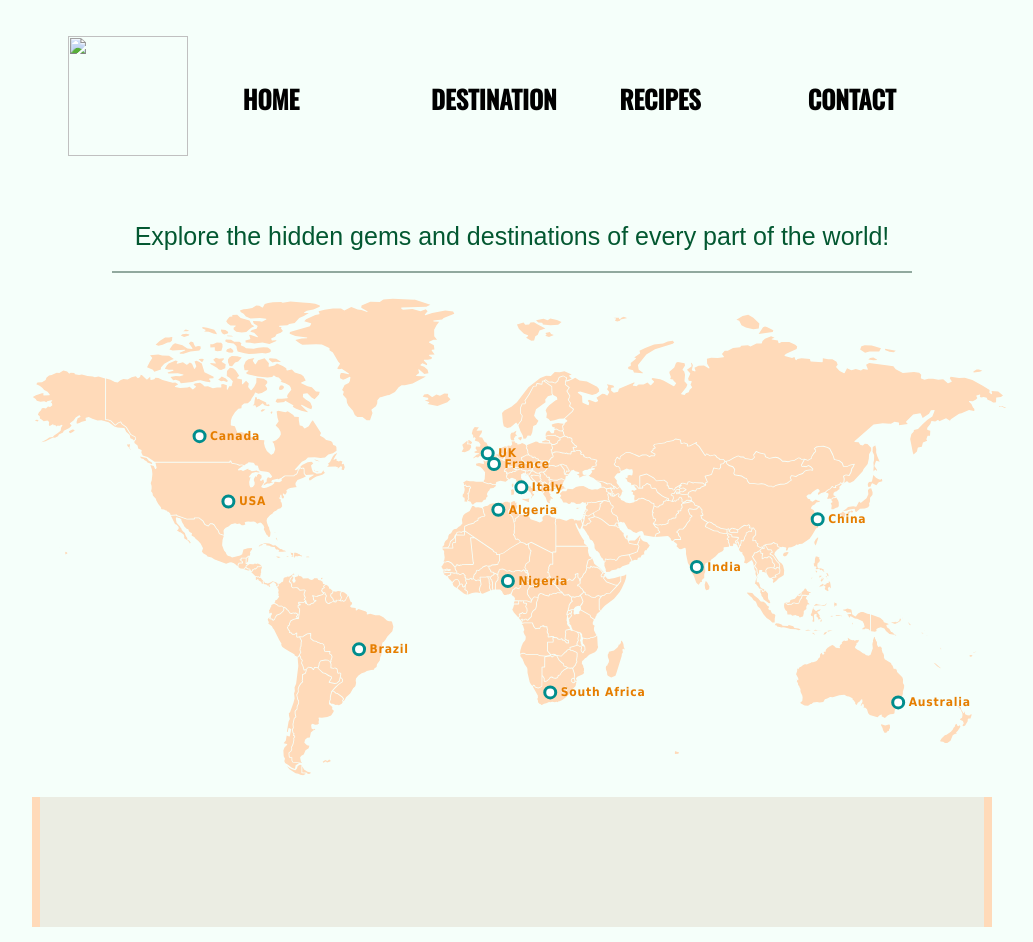
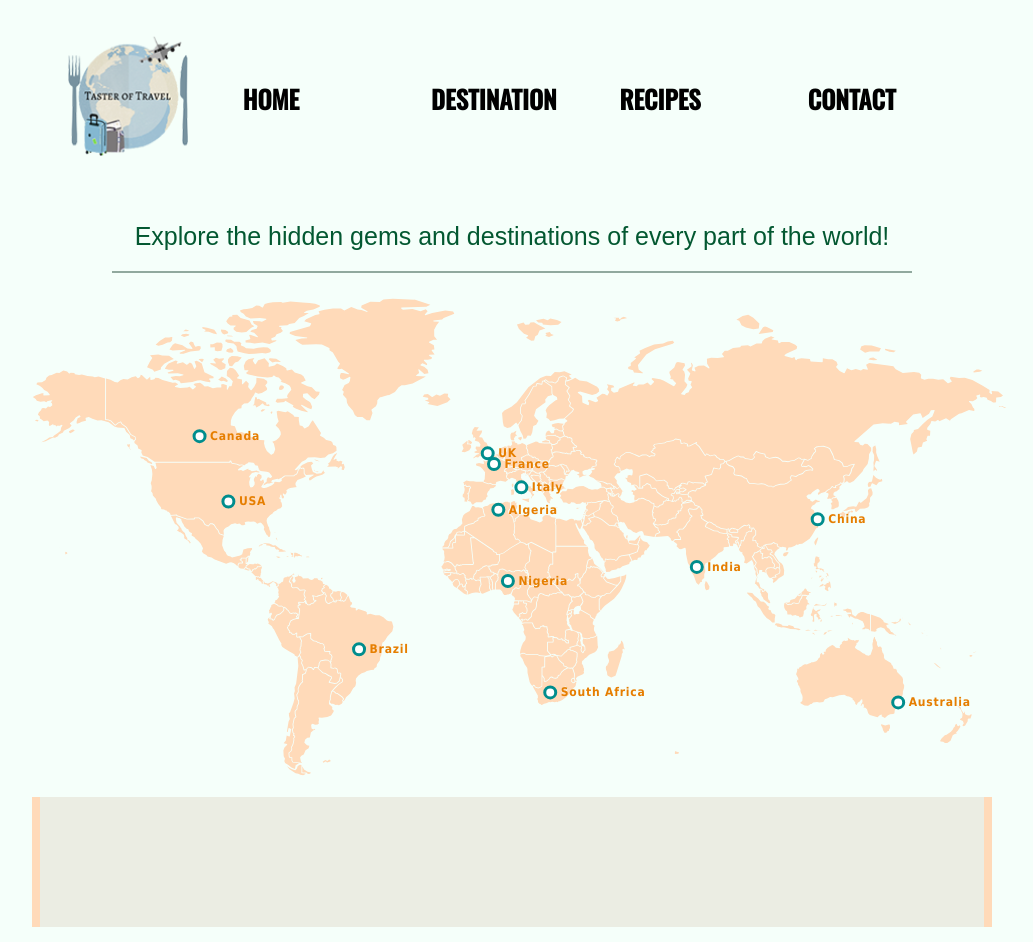
Before and after one commit to Joseaie/Taste-food-travel-blog, a plain HTML site: page destination (map).html in a window 1280 px wide. Shown: the whole page, without its empty margins (128-1161 px from the left). Drawn offline with nearby package versions, Linux system fonts and the light colour scheme; files that its build step writes are made by us from their sources; files whose address does not match are found by name.

Commit message:
updated image source and navigation link text and href

```diff
--- a/destination (map).html
+++ b/destination (map).html
@@ -21,7 +21,7 @@
 
     <header id="header" class="header-main">
         <nav>
-            <div class="logo"><a href="index.html"> <img src="A Taste of Travel.png"
+            <div class="logo"><a href="index.html"> <img src="./assets/images/A Taste of Travel.png"
                         style="width:120px; height:120px;border:0"></a></div>
             <ul class="nav-bar">
                 <li class="nav-item">
```
Also changed, not shown: index.html (+1 -1 lines).
